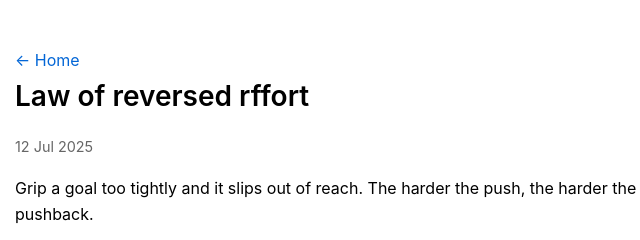
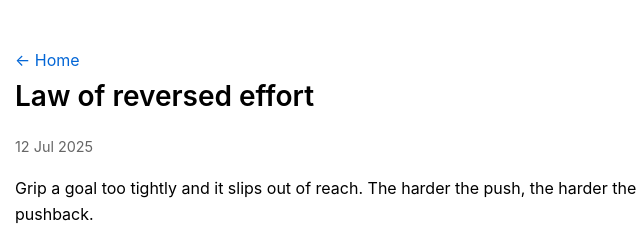
Before and after one commit to pathfinderview/arunrafi.com, a plain HTML site: page 2025-07-12-law-of-reversed-effort.html in a window 1280 px wide. Shown: the top 240 px of the page, 289-929 px from the left. Drawn offline with Linux system fonts and the light colour scheme.

Commit message:
Update 2025-07-12-law-of-reversed-effort.html

```diff
--- a/2025-07-12-law-of-reversed-effort.html
+++ b/2025-07-12-law-of-reversed-effort.html
@@ -10,7 +10,7 @@
 <a href="/">← Home</a>
 
 <article>
-  <h1>Law of reversed rffort</h1>
+  <h1>Law of reversed effort</h1>
   <p><time datetime="2025-07-12">12 Jul 2025</time></p>
 
   <p>Grip a goal too tightly and it slips out of reach. The harder the push, the harder the pushback.</p>
```
